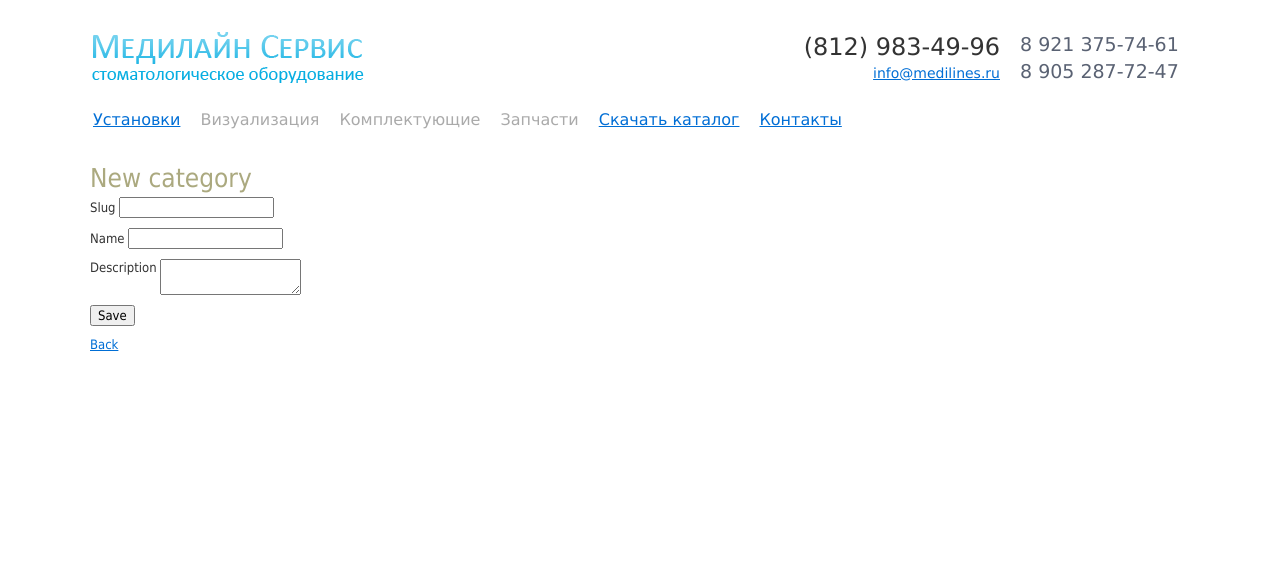
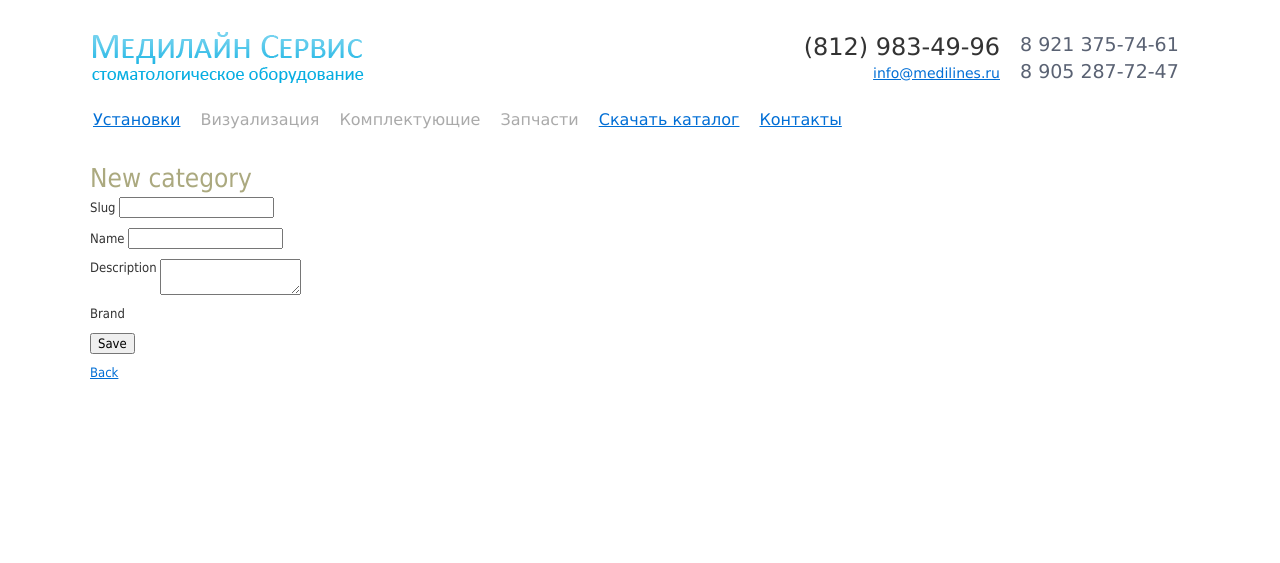
Before and after one commit to leemour/medilines, a Rails app: page /categories/new in a window 1280 px wide. Shown: the top 563 px of the page. Run offline with Rails 7, Linux system fonts and the light colour scheme; data that the repository does not hold is empty; style sheets or scripts are compiled from the project's sources; parts of the project's set-up code (start-up, migrations or seed data) failed here and were passed over; some libraries are stand-ins or nearby versions.

Commit message:
Made associations between Category & Brand

```diff
--- a/app/controllers/application_controller.rb
+++ b/app/controllers/application_controller.rb
@@ -22,6 +22,7 @@
   end
 
   def category
+    @brands = Brand.find_all_in_category(params[:product_type])
     render "/categories/category_#{params[:product_type]}"
   end
 
--- a/app/controllers/categories_controller.rb
+++ b/app/controllers/categories_controller.rb
@@ -1,4 +1,24 @@
 class CategoriesController < ApplicationController
+
+  before_filter :brands_for_view, :only => [:new, :edit]
+  def brands_for_view
+    @brands = Brand.all
+  end
+
+  before_filter :brands_for_saving, :only => [:create, :update]
+  def brands_for_saving
+    @brands = Brand.find(params[:category][:brand_ids]) if
+        params[:category][:brand_ids]
+    @brands ||= []
+  end
+
+  # Saving brands associated with category
+  def save_brands(category, set_brands)
+    category.brands.destroy_all
+    set_brands.each {|brand| category.brands << brand }
+  end
+
+
   # GET /categories
   # GET /categories.json
   def index
@@ -41,6 +61,7 @@
   # POST /categories.json
   def create
     @category = Category.new(params[:category])
+    save_brands(@category, @brands)
 
     respond_to do |format|
       if @category.save
@@ -57,6 +78,7 @@
   # PUT /categories/1.json
   def update
     @category = Category.find(params[:id])
+    save_brands(@category, @brands)
 
     respond_to do |format|
       if @category.update_attributes(params[:category])
--- a/app/models/category.rb
+++ b/app/models/category.rb
@@ -1,4 +1,7 @@
 class Category < ActiveRecord::Base
+  extend FriendlyId
+  friendly_id :name, :use => :slugged
+
   has_and_belongs_to_many :brands
   attr_accessible :description, :name, :slug
 end
--- a/app/models/product.rb
+++ b/app/models/product.rb
@@ -1,4 +1,7 @@
 class Product < ActiveRecord::Base
+  extend FriendlyId
+  friendly_id :name, :use => :slugged
+
   belongs_to :brand
   attr_accessible :description, :design, :features, :name, :options, :price, :slogan, :slug, :type
 end
--- a/app/views/categories/_form.html.haml
+++ b/app/views/categories/_form.html.haml
@@ -15,5 +15,11 @@
   .field
     = f.label :description
     = f.text_area :description
+  .field
+    = f.label :brand
+    - @brands.each do |brand|
+      = check_box_tag "category[brand_ids][]", brand.id, @category.brands.include?(brand)
+      = brand.name
+
   .actions
     = f.submit 'Save'
--- a/config/routes.rb
+++ b/config/routes.rb
@@ -13,7 +13,8 @@
   root :to => 'application#home'
   get '/contacts'       => 'application#contacts', as: :contacts
 
-  get '/dental-units'   => 'application#category', as: :dentals,    product_type: :dentals
+  get '/dental-units'   => 'application#category', as: :dentals,
+      product_type: :'dental-units'
   get '/visual-systems' => 'application#category', as: :visuals,    product_type: :visuals
   get '/components'     => 'application#category', as: :components, product_type: :components
   get '/spare-parts'    => 'application#category', as: :spares,     product_type: :spares
--- /dev/null
+++ b/db/migrate/20130524063604_rename_categories_brands.rb
@@ -0,0 +1,5 @@
+class RenameCategoriesBrands < ActiveRecord::Migration
+  def change
+    rename_table :categories_brands, :brands_categories
+  end
+end
```
Also changed, not shown: app/models/brand.rb (+8 -0 lines), app/views/categories/category_dental-units.html.haml (renamed from app/views/categories/category_dentals.html.haml, +7 -0 lines), db/migrate/20130524081631_change_index_in_brands_categories.rb (added, +16 -0 lines), Gemfile, Gemfile.lock, db/schema.rb.
